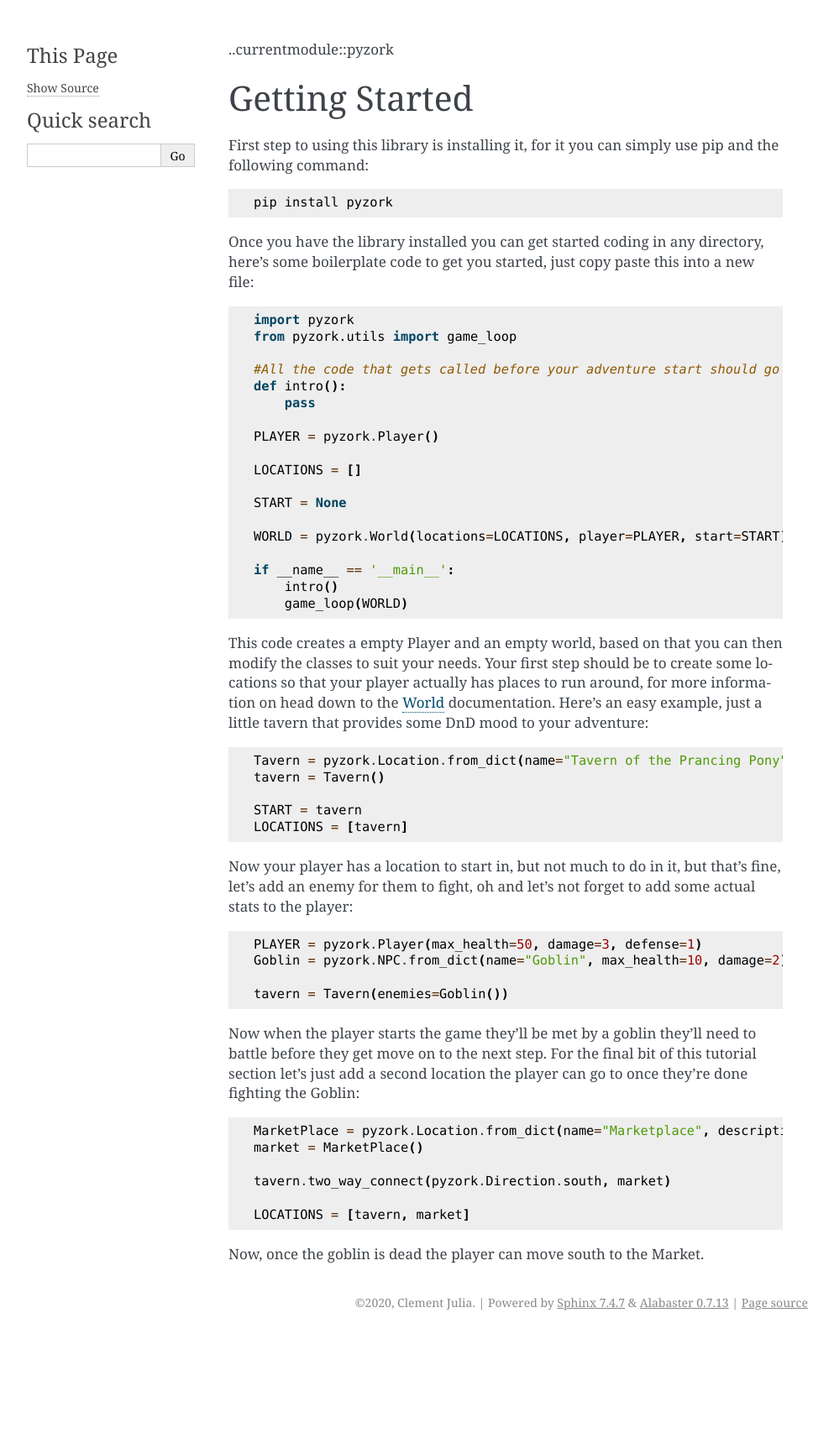
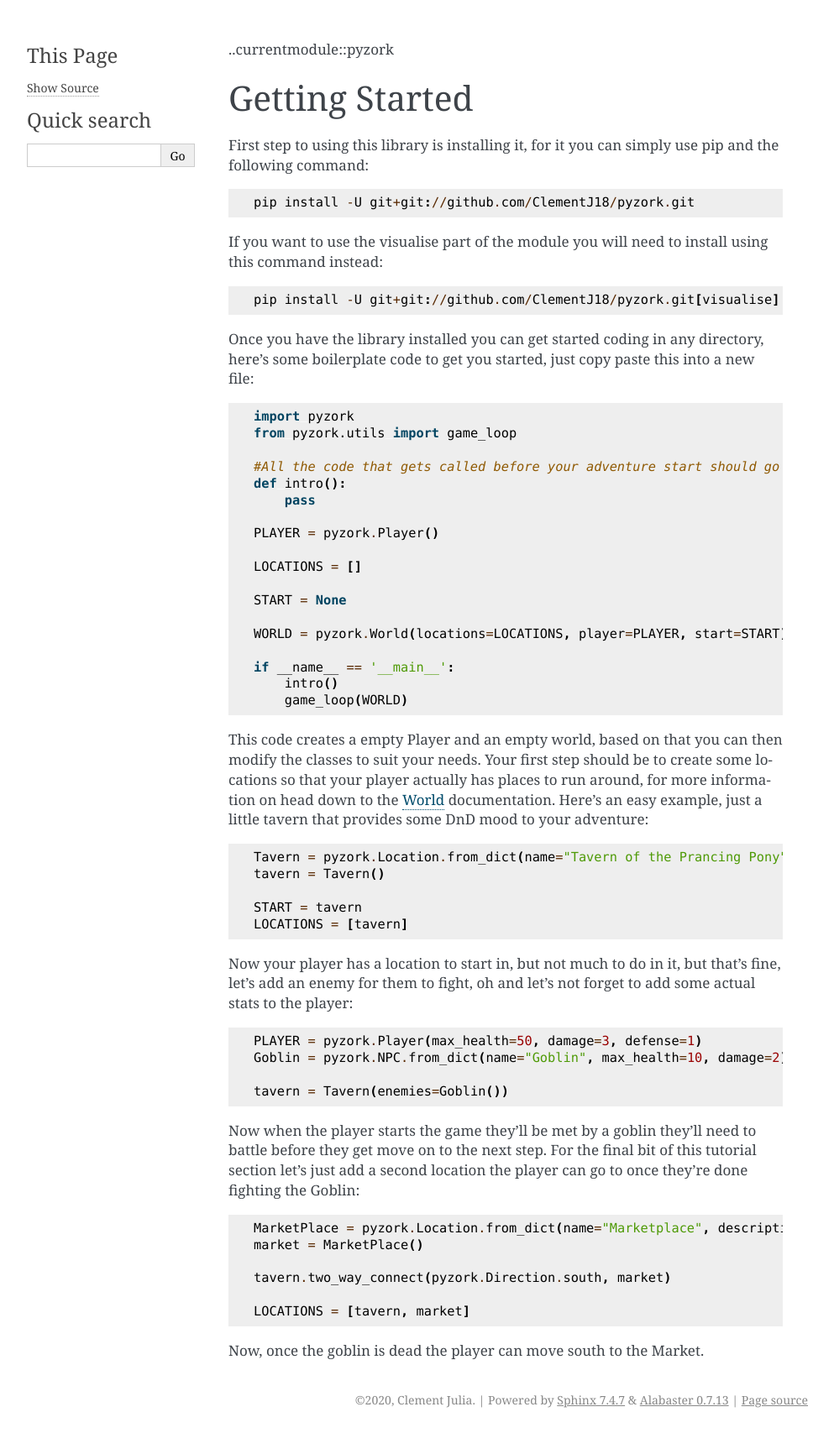
Before and after one commit to ClementJ18/pyzork, a Sphinx documentation site: the page built from docs/source/started.rst, in a window 1280 px wide. Shown: the whole page at 84% size, without its empty margins (148-1141 px from the left). Built offline with Sphinx 7.4.7, drawn with Linux system fonts in a browser that asks for light colours; before the commit the page ends 1591 px from its top, so only the background shows below that.

Commit message:
Update started.rst

```diff
--- a/docs/source/started.rst
+++ b/docs/source/started.rst
@@ -4,7 +4,11 @@ Getting Started
 ================
 First step to using this library is installing it, for it you can simply use pip and the following command::
 
-    pip install pyzork
+    pip install -U git+git://github.com/ClementJ18/pyzork.git
+
+If you want to use the visualise part of the module you will need to install using this command instead::
+
+    pip install -U git+git://github.com/ClementJ18/pyzork.git[visualise]
 
 Once you have the library installed you can get started coding in any directory, here's some boilerplate code to get you started, just copy paste this into a new file::
 
```
